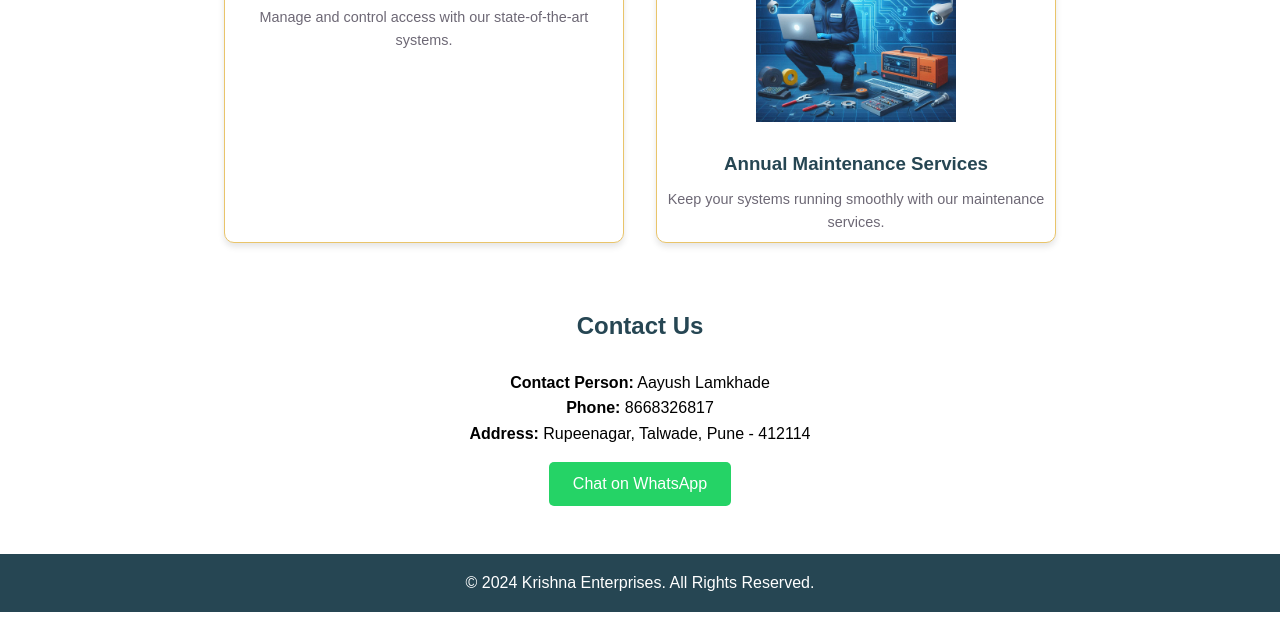
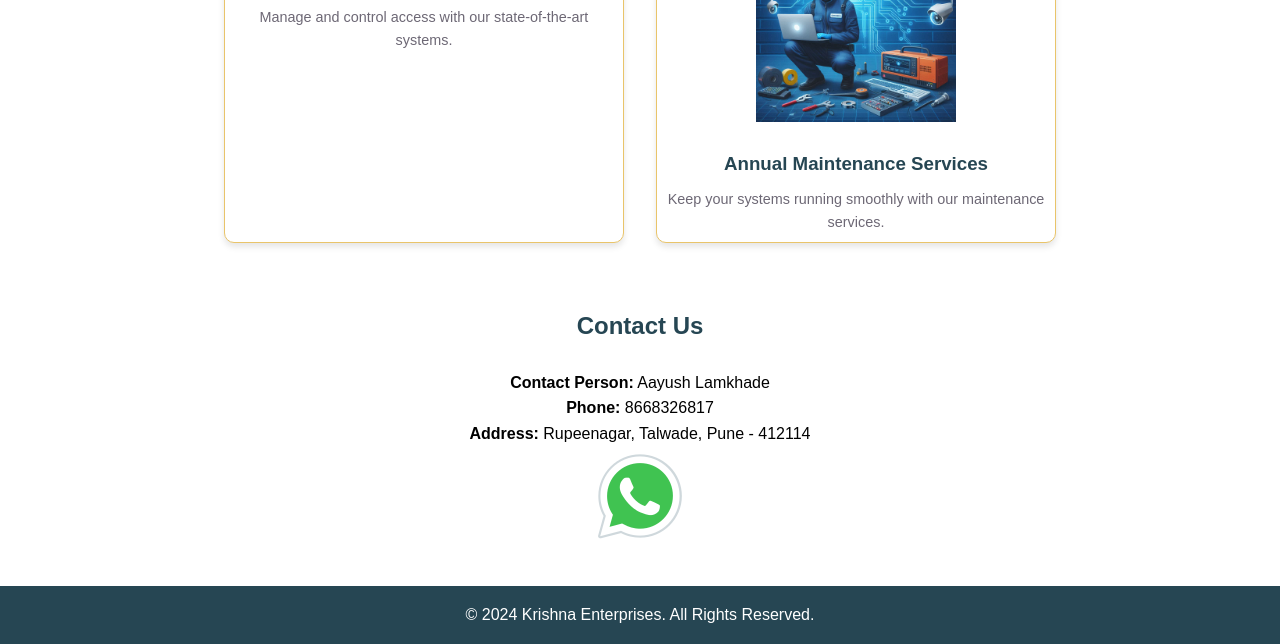
Before and after one commit to ramgavate68/Krishna-Enterprises, a plain HTML site: page index.html in a window 1280 px wide. Shown: the part 1219-1863 px from the top of the page. Before the commit the page ends 1831 px from the top, so only its background shows below. Drawn offline with Linux system fonts and the light colour scheme.

Commit message:
last push

```diff
--- a/index.html
+++ b/index.html
@@ -5,13 +5,13 @@
     <meta name="viewport" content="width=device-width, initial-scale=1.0">
     <title>Krishna Enterprises</title>
     <link rel="stylesheet" href="styles.css">
+    <link rel="icon" href="./Images/logo.jpg" type="image/png">
 </head>
 <body>
     <header>
         <div class="main">
-            <img src="./Images/log.png" alt="Krishna Enterprises Logo" class="logo">
+            <img src="./Images/logo.jpg" alt="Krishna Enterprises Logo" class="logo">
             <h1>Krishna Enterprises <p>Your Trusted Partner in Security Solutions</p></h1>
-
         </div>
     </header>
 
@@ -66,7 +66,9 @@
             <p><strong>Contact Person:</strong> Aayush Lamkhade</p>
             <p><strong>Phone:</strong> 8668326817</p>
             <p><strong>Address:</strong> Rupeenagar, Talwade, Pune - 412114</p>
-            <button id="whatsapp-btn">Chat on WhatsApp</button>
+            <button id="whatsapp-btn">
+                <img src="./Images/image.png" alt="WhatsApp Button" />
+            </button>
         </div>
     </section>
 
--- a/styles.css
+++ b/styles.css
@@ -18,12 +18,12 @@ header {
 }
 
 header .logo {
-    max-width: 100px;
+    max-width: 90px;
     border-radius: 50%;
-    margin-bottom: 1em;
+    margin-right: 1%;
 }
 
-header h1 {
+header h2 {
     font-size: 2.5rem;
     margin-bottom: 0.5em;
 }
@@ -104,17 +104,26 @@ h2 {
 }
 
 #whatsapp-btn {
+    display: inline-block;
+    margin: 0em auto;
+    padding: 0;
+    border: none;
+    background: transparent;
+    cursor: pointer;
+    outline: none;
+}
+
+#whatsapp-btn img {
     display: block;
-    margin: 1em auto;
-    padding: 0.8em 1.5em;
-    background-color: #25d366;
-    color: white;
-    font-size: 1rem;
-    border: none;
-    border-radius: 5px;
-    cursor: pointer;
-    text-align: center;
+    box-shadow: none;
+    transition: box-shadow 0.3s ease;
 }
+
+#whatsapp-btn:hover img {
+    box-shadow: 0px 4px 10px rgba(38, 70, 83, 0.8);
+    border-radius: 8px;
+}
+
 
 footer {
     text-align: center;
```
Also changed, not shown: Images/image.png (added), Images/logo.jpg (added), Images/logo.png (deleted).
